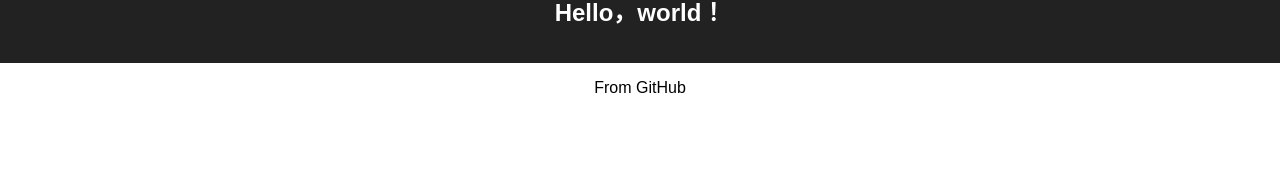
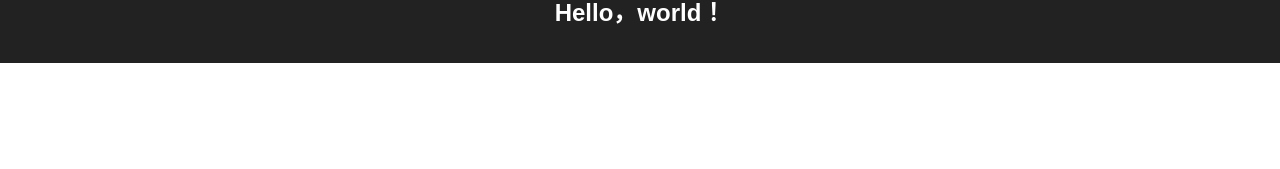
Before and after one commit to hzhenmin/react-web, a React app: page / in a window 1280 px wide. Shown: the part 127-296 px from the top of the page. Built offline with nearby package versions, Linux system fonts and the light colour scheme.

Commit message:
Update App.js

```diff
--- a/src/App.js
+++ b/src/App.js
@@ -10,7 +10,6 @@ class App extends Component {
           <img src={logo} className="App-logo" alt="logo" />
           <h1 className="App-title">Hello，world！</h1>
         </header>
-        <p>From GitHub</p>
       </div>
     );
   }
```
